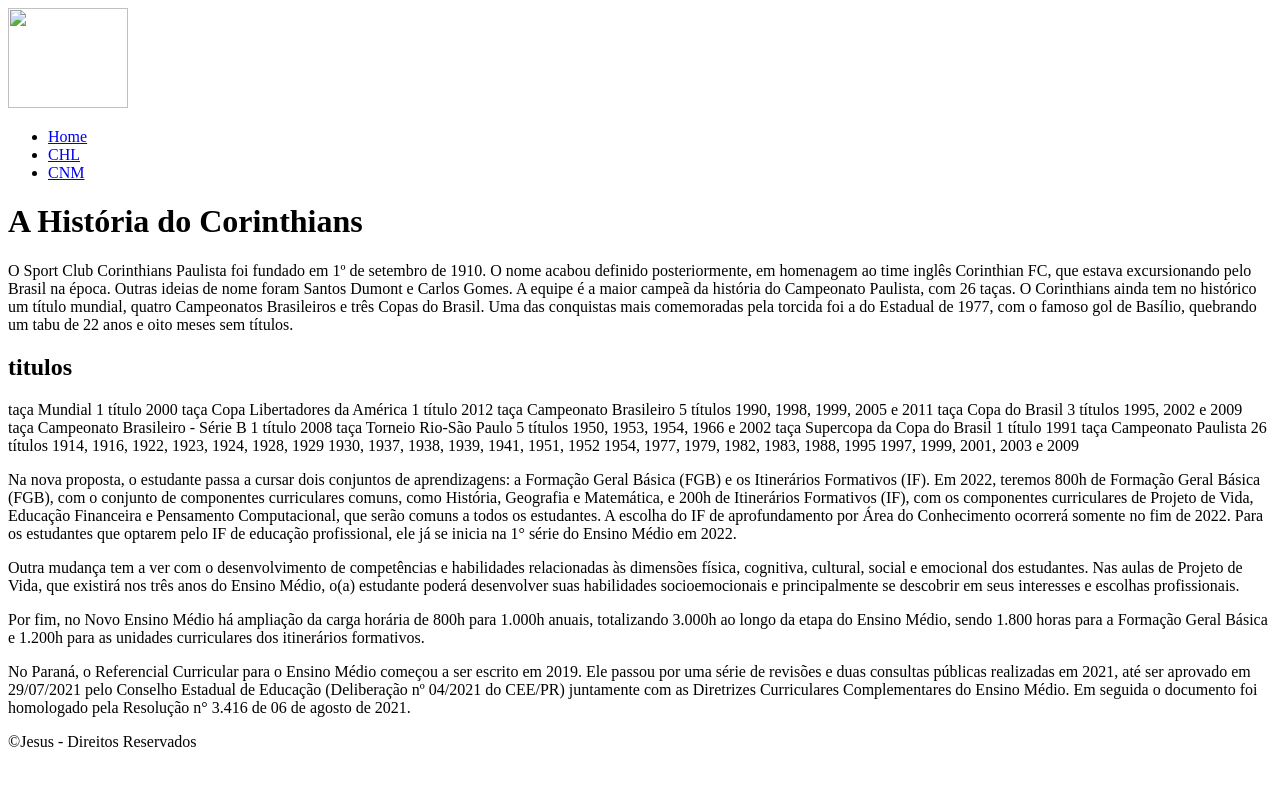
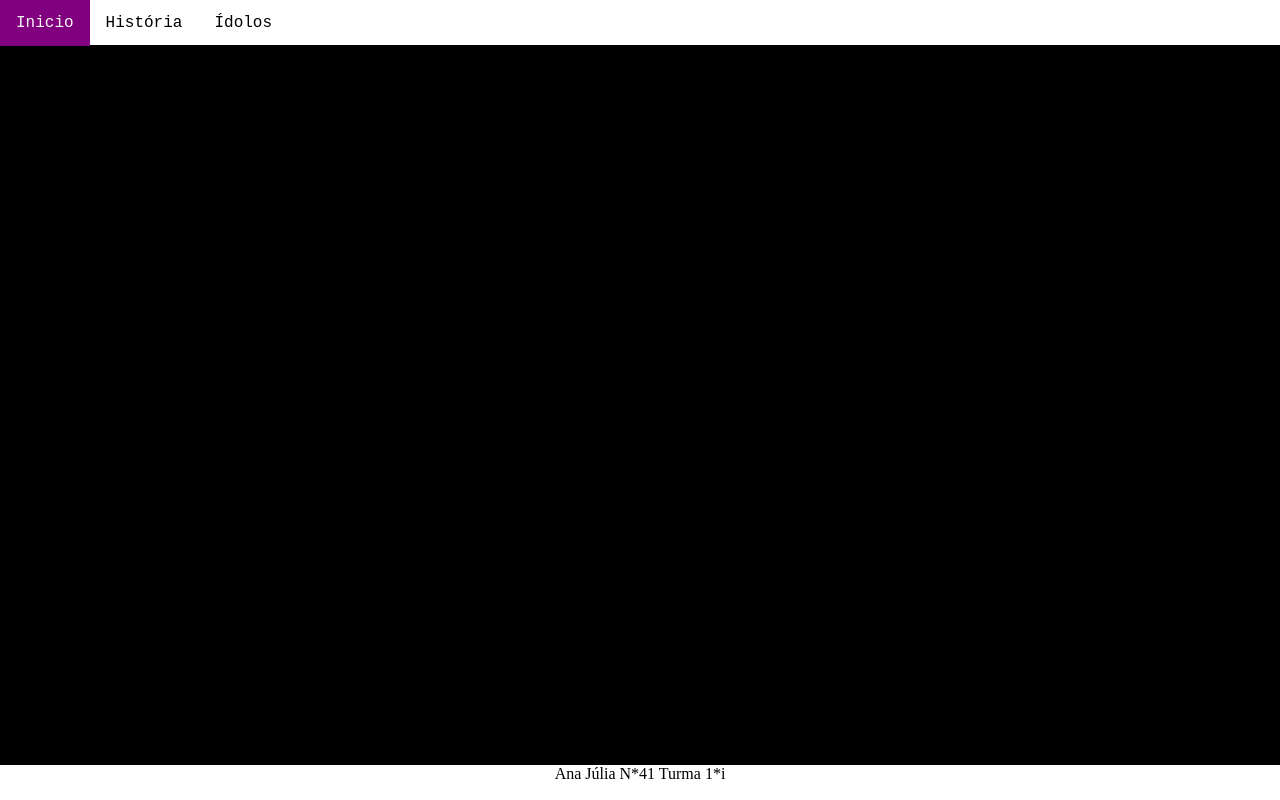
Before and after one commit to anajusantos41/minha_nota_2t, a plain HTML site: page index.html in a window 1280 px wide. Drawn offline with Linux system fonts and the light colour scheme.

Commit message:
Add files via upload

```diff
--- /dev/null
+++ b/estilo.css
@@ -0,0 +1,60 @@
+body {
+  background:black;
+  margin: 0;
+  padding: 0;
+}
+h1 {
+  text-align: center;
+}
+
+.menuPrincipal {
+   position: absolute;
+   width: 100%;
+   height: 45px;
+   background:white;
+   font-family: 'Courier New', Courier, monospace;
+   top: 0;
+   left: 0;
+}
+nav ul {
+  list-style-type: none;
+  margin: 0;
+  padding: 0;
+  overflow: 0;
+}
+li {
+  float: left;
+}
+li a {
+  display: block;
+  color: black;
+  text-align: center;
+  padding: 14px 16px;
+  text-decoration: none;
+}
+li a:hover {
+  background: purple;
+  color: whitesmoke;
+}
+.rodape {
+   position: absolute;
+   width: 100%;
+   height: 35px;
+   background: white;
+   color: black;
+   bottom: 0;
+   display: flex;
+   justify-content: center;
+}
+.conteudo {
+  position: absolute;
+  top: 45px;
+}
+.História{
+  position: absolute;
+  top: 45px;
+}
+.Ídolos{
+  position: absolute;
+  top: 45px;
+}
--- a/index.html
+++ b/index.html
@@ -1,106 +1,32 @@
 <!DOCTYPE html>
 <html lang="pt-br" dir="ltr">
-   <head>
+  <head>
     <meta charset="utf-8">
-    <title>Professor Jesus</title>
+    <title></title>
     <link rel="stylesheet" href="estilo.css">
   </head>
   <body>
-    <div class="logoGastao">
-      <img height="100px" width="120px" src="aguia.gif" alt="">
-    </div>
     <div class="menuPrincipal">
       <nav>
-        <ul>
-          <li><a href="index.html">Home</a></li>
-          <li><a href="pagina01.html">CHL</a></li>
-          <li><a href="pagina02.html">CNM</a></li>
-        </ul>
+          <ul>
+              <li><a href="index.html">Inicio</a></li>
+              <li><a href="pagina01.html">História</a></li>
+              <li><a href="pagina02.html">Ídolos</a></li>
+          </ul>
       </nav>
     </div>
 
-<div class="conteudo">
- <h1>A História do Corinthians</h1>
-<p>
-  O Sport Club Corinthians Paulista foi fundado em 1º de setembro de 1910. O nome acabou definido posteriormente, em homenagem ao time inglês Corinthian FC, que estava excursionando pelo Brasil na época. Outras ideias de nome foram Santos Dumont e Carlos Gomes. A equipe é a maior campeã da história do Campeonato Paulista, com 26 taças. O Corinthians ainda tem no histórico um título mundial, quatro Campeonatos Brasileiros e três Copas do Brasil. Uma das conquistas mais comemoradas pela torcida foi a do Estadual de 1977, com o famoso gol de Basílio, quebrando um tabu de 22 anos e oito meses sem títulos.
-</p>
-<h2>titulos</h2>
+    <div class="conteudo">
+        <h1>Corinthians</h1>
+        <P>Sport Club Corinthians Paulista é um clube poliesportivo brasileiro da cidade de São Paulo, capital do estado de São Paulo. Foi fundado como uma equipe de futebol no dia 1 de setembro de 1910 por um grupo de operários do bairro Bom Retiro. Seu nome foi inspirado no Corinthian FC de Londres, que excursionava pelo Brasil.
 
-    taça
+Embora tenha atuado em outras modalidades esportivas ao longo dos anos, seu reconhecimento e suas principais conquistas foram alcançados no futebol. O clube é um dos mais bem sucedidos do Brasil e das Américas nos últimos anos. Sendo o terceiro maior campeão nacional, com onze conquistas, ficando atrás somente do Palmeiras e Flamengo. Tendo conquistado dois Mundiais de Clubes da FIFA, uma Copa Libertadores da América de forma invicta, uma Recopa Sul-Americana, sete Campeonatos Brasileiros, três Copas do Brasil, uma Supercopa do Brasil, cinco Torneios Rio-São Paulo (recordista, ao lado de Palmeiras e Santos), duas Taça dos Campeões Estaduais Rio–São Paulo, 30 Campeonatos Paulistas (atual recordista) e uma Copa Bandeirantes (único vencedor). Possui o maior número de conquistas do Campeonato Brasileiro considerando a partir de 1971 (quando foi adotado o nome de Campeonato Nacional de Clubes), com 7 títulos (empatado com o Flamengo).</P>
 
-    Mundial
-        1 título
-        2000
+      </div>
 
-    taça
-
-    Copa Libertadores da América
-        1 título
-        2012
-
-    taça
-
-    Campeonato Brasileiro
-        5 títulos
-        1990, 1998, 1999, 2005 e 2011
-
-    taça
-
-    Copa do Brasil
-        3 títulos
-        1995, 2002 e 2009
-
-    taça
-
-    Campeonato Brasileiro - Série B
-        1 título
-        2008
-
-    taça
-
-    Torneio Rio-São Paulo
-        5 títulos
-        1950, 1953, 1954, 1966 e 2002
-
-    taça
-
-    Supercopa da Copa do Brasil
-        1 título
-        1991
-
-    taça
-
-    Campeonato Paulista
-        26 títulos
-        1914, 1916, 1922, 1923, 1924, 1928, 1929
-        1930, 1937, 1938, 1939, 1941, 1951, 1952
-        1954, 1977, 1979, 1982, 1983, 1988, 1995
-        1997, 1999, 2001, 2003 e 2009
-
-<p>
-  Na nova proposta, o estudante passa a cursar dois conjuntos de aprendizagens: a Formação Geral Básica (FGB) e os Itinerários Formativos (IF). Em 2022, teremos 800h de Formação Geral Básica (FGB), com o conjunto de componentes curriculares comuns, como História, Geografia e Matemática, e 200h de Itinerários Formativos (IF), com os componentes curriculares de Projeto de Vida, Educação Financeira e Pensamento Computacional, que serão comuns a todos os estudantes. A escolha do IF de aprofundamento por Área do Conhecimento ocorrerá somente no fim de 2022. Para os estudantes que optarem pelo IF de educação profissional, ele já se inicia na 1° série do Ensino Médio em 2022.
-</p>
-<p>
-  Outra mudança tem a ver com o desenvolvimento de competências e habilidades relacionadas às dimensões física, cognitiva, cultural, social e emocional dos estudantes. Nas aulas de Projeto de Vida, que existirá nos três anos do Ensino Médio, o(a) estudante poderá desenvolver suas habilidades socioemocionais e principalmente se descobrir em seus interesses e escolhas profissionais.
-</p>
-
-<p>
- Por fim, no Novo Ensino Médio há ampliação da carga horária de 800h para 1.000h anuais, totalizando 3.000h ao longo da etapa do Ensino Médio, sendo 1.800 horas para a Formação Geral Básica e 1.200h para as unidades curriculares dos itinerários formativos.
-</p>
-
-<p>
- No Paraná, o Referencial Curricular para o Ensino Médio começou a ser escrito em 2019. Ele passou por uma série de revisões e duas consultas públicas realizadas em 2021, até ser aprovado em 29/07/2021 pelo Conselho Estadual de Educação (Deliberação nº 04/2021 do CEE/PR) juntamente com as Diretrizes Curriculares Complementares do Ensino Médio. Em seguida o documento foi homologado pela Resolução n° 3.416 de 06 de agosto de 2021.
-</p>
- <div class="capaRodape">
-  <div id="rodape">
-    &copy;Jesus - Direitos Reservados
-  </div>
- </div>
-
-</div>
-
-
-
+    <div class="rodape">
+      Ana Júlia N*41 Turma 1*i
+    </div>
 
   </body>
 </html>
```
Also changed, not shown: pagina01.html (added, +26 -0 lines), pagina02.html (added, +29 -0 lines).
